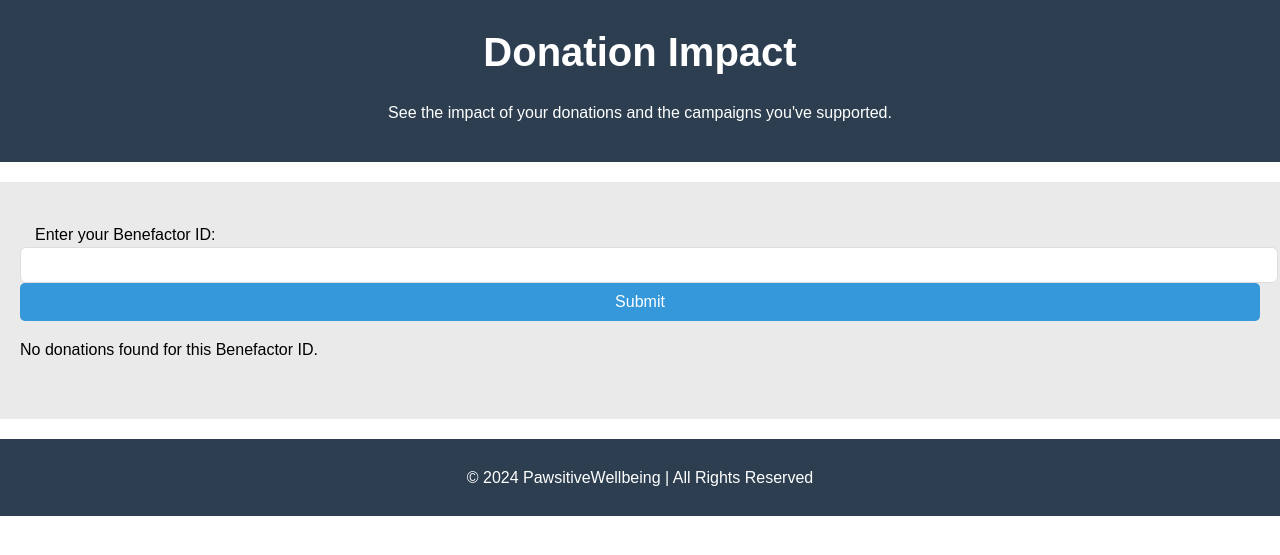
After one commit to codingmoose-dev/PawsitiveWhispers, a PHP site: page /PawsitiveWellbeing/Benefactor/view/DonationImpact.php in a window 1280 px wide. The commit adds this page. Shown: the top 555 px of the page. Run offline with PHP 8.4, Linux system fonts and the light colour scheme.

Commit message:
Benefactor (Donors & NGO Partner)

```diff
--- a/Benefactor/view/BenefactorHomepage.php
+++ b/Benefactor/view/BenefactorHomepage.php
@@ -88,8 +88,6 @@ $homepageController = new HomepageDisplayRequests();
                 ?>
             </div>
         </div>
-    </section>
-
 
             <!-- Animal Cases Section -->
             <div id="animals">
@@ -127,7 +125,7 @@ $homepageController = new HomepageDisplayRequests();
     <section id="impact">
         <h2>See the Impact of Your Donations</h2>
         <p>Stay connected with the causes you support. View updates, success stories, and the outcomes of your generous contributions.</p>
-        <a href="Impact.php" class="btn">View Updates</a>
+        <a href="DonationImpact.php" class="btn">View Updates</a>
     </section>
 
     <!-- Transparency Section -->
--- /dev/null
+++ b/Benefactor/view/DonationImpact.php
@@ -0,0 +1,63 @@
+<!DOCTYPE html>
+<html lang="en">
+<head>
+    <meta charset="UTF-8">
+    <meta name="viewport" content="width=device-width, initial-scale=1.0">
+    <title>Donation Impact</title>
+    <link rel="stylesheet" href="../css/Style.css">
+</head>
+<body>
+    <header>
+        <h1>Donation Impact</h1>
+        <p>See the impact of your donations and the campaigns you've supported.</p>
+    </header>
+
+    <section id="impact">
+        <!-- Form to enter Benefactor ID -->
+        <form method="post" action="../control/HomepageDisplayRequests.php">
+            <label for="benefactor_id">Enter your Benefactor ID:</label>
+            <input type="number" name="benefactor_id" id="benefactor_id" required>
+            <button type="submit">Submit</button>
+        </form>
+
+        <!-- Check if donations data is available -->
+        <?php if (isset($donations) && !empty($donations)): ?>
+            <h2>Your Donations</h2>
+            <table>
+                <tr>
+                    <th>Donation Amount</th>
+                    <th>Campaign Name</th>
+                    <th>Donation Date</th>
+                </tr>
+                <?php foreach ($donations as $donation): ?>
+                    <tr>
+                        <td><?php echo $donation['DonationAmount']; ?></td>
+                        <td><?php echo $donation['CampaignName']; ?></td>
+                        <td><?php echo $donation['DonationDate']; ?></td>
+                    </tr>
+                <?php endforeach; ?>
+            </table>
+
+            <h3>Animals Benefited</h3>
+            <div class="grid-container">
+                <?php foreach ($donations as $donation): ?>
+                    <div class="animal-card">
+                        <img src="../../Main/<?php echo $donation['PicturePath']; ?>.jpg" alt="<?php echo $donation['AnimalName'];?>" class = "animal-image">
+                        <h4><?php echo $donation['AnimalName']; ?></h4>
+                        <p>Species: <?php echo $donation['AnimalSpecies']; ?></p>
+                        <p>Breed: <?php echo $donation['AnimalBreed']; ?></p>
+                        <p>Age: <?php echo $donation['AnimalAge']; ?> years</p>
+                        <p>Condition: <?php echo $donation['AnimalCondition']; ?></p>
+                    </div>
+                <?php endforeach; ?>
+            </div>
+        <?php else: ?>
+            <p>No donations found for this Benefactor ID.</p>
+        <?php endif; ?>
+    </section>
+
+    <footer>
+        <p>© 2024 PawsitiveWellbeing | All Rights Reserved</p>
+    </footer>
+</body>
+</html>
```
Also changed, not shown: Benefactor/control/HomepageDisplayRequests.php (+14 -1 lines), Benefactor/css/Style.css (+31 -0 lines), Benefactor/model/BenefactorModel.php (+25 -0 lines).
